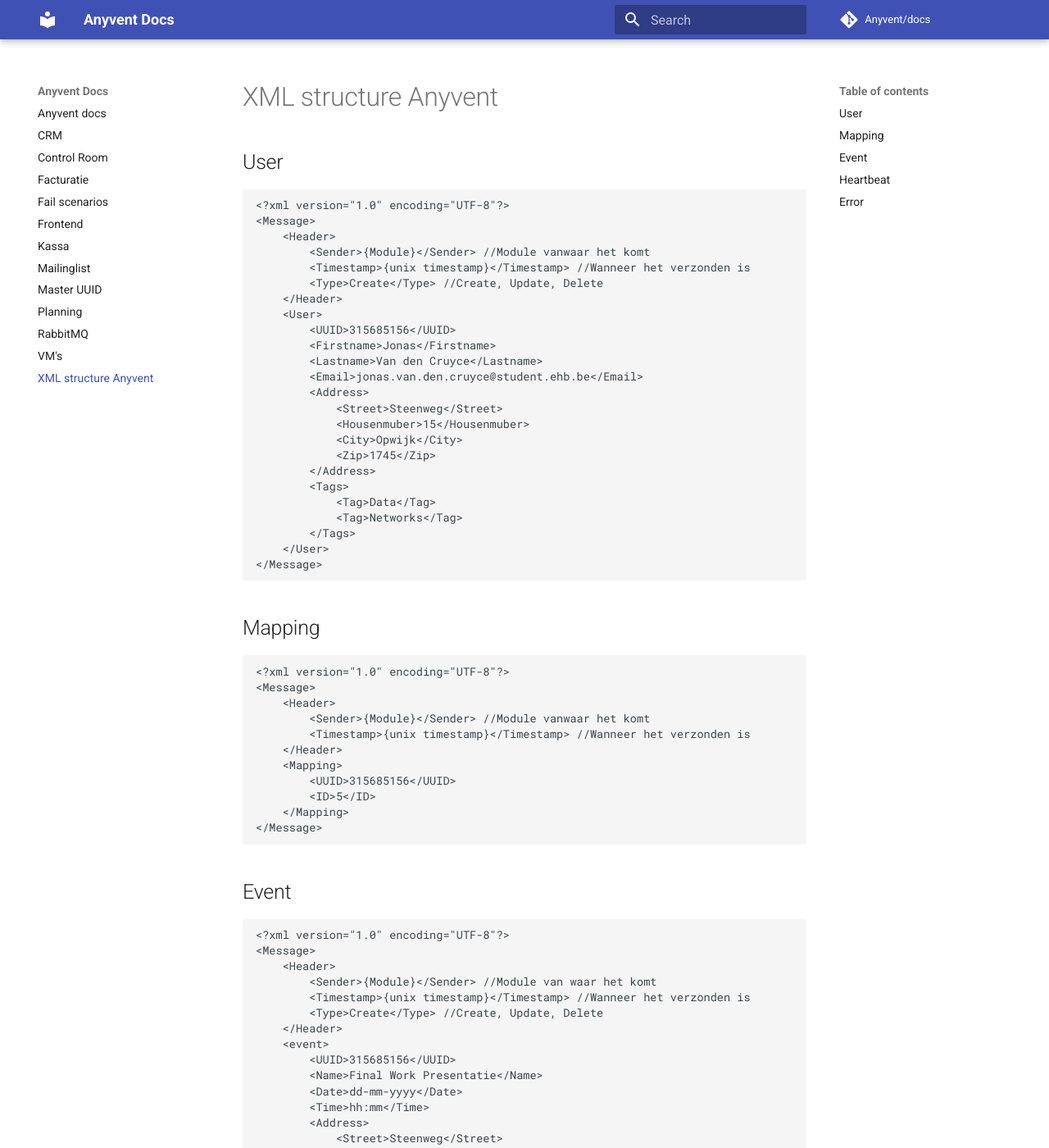
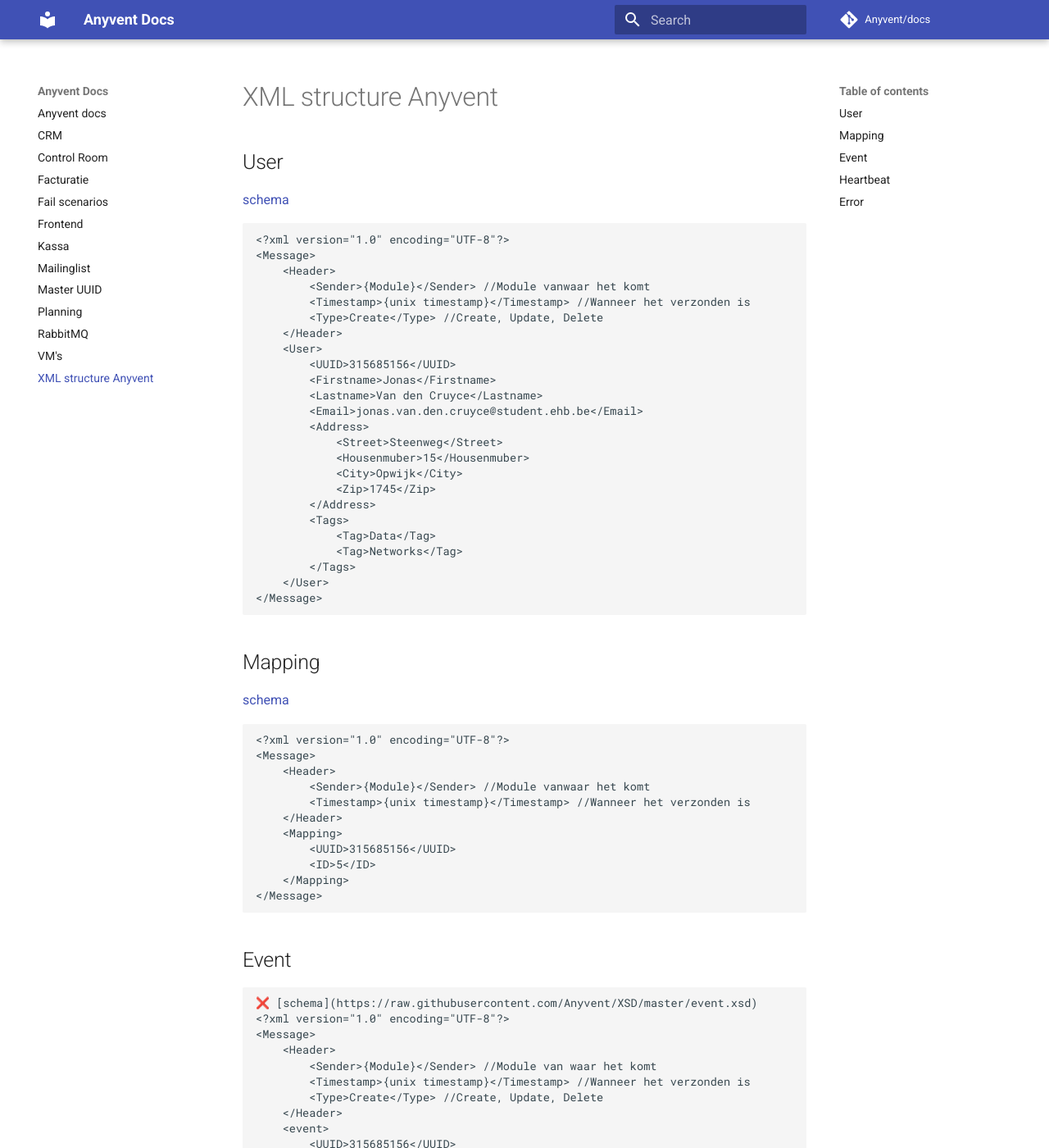
Before and after one commit to seppeconinx/docs, an MkDocs documentation site: the page built from docs/XML.md, in a window 1280 px wide and 1400 px high. Shown: the whole window at 82% size. Built offline with MkDocs 1.6.1 and Material for MkDocs 9.7.7, drawn with Linux system fonts in a browser that asks for light colours; comment, search, counter and statistics services are not loaded; some of the changed text lies outside the part shown.

Commit message:
Added link to schemas in xml docs

````diff
--- a/docs/XML.md
+++ b/docs/XML.md
@@ -1,5 +1,6 @@
 # XML structure Anyvent
 ## User
+[schema](https://raw.githubusercontent.com/Anyvent/XSD/master/general_user.xsd)
 ```xml
 <?xml version="1.0" encoding="UTF-8"?>
 <Message>
@@ -28,6 +29,7 @@
 ```
 
 ## Mapping
+[schema](https://raw.githubusercontent.com/Anyvent/XSD/master/mapping.xsd)
 ```xml
 <?xml version="1.0" encoding="UTF-8"?>
 <Message>
@@ -44,6 +46,7 @@
 
 ## Event
 ```xml
+❌ [schema](https://raw.githubusercontent.com/Anyvent/XSD/master/event.xsd)
 <?xml version="1.0" encoding="UTF-8"?>
 <Message>
 	<Header>
@@ -76,6 +79,7 @@
 ```
 
 ## Heartbeat
+[schema](https://raw.githubusercontent.com/Anyvent/XSD/master/heartbeat.xsd)
 ```xml
 <?xml version="1.0" encoding="UTF-8"?>
 <Heartbeat>
@@ -85,6 +89,7 @@
 ```
 
 ## Error
+❌ [schema]()
 ```xml
 <?xml version="1.0" encoding="UTF-8"?>
 <Message>
````
